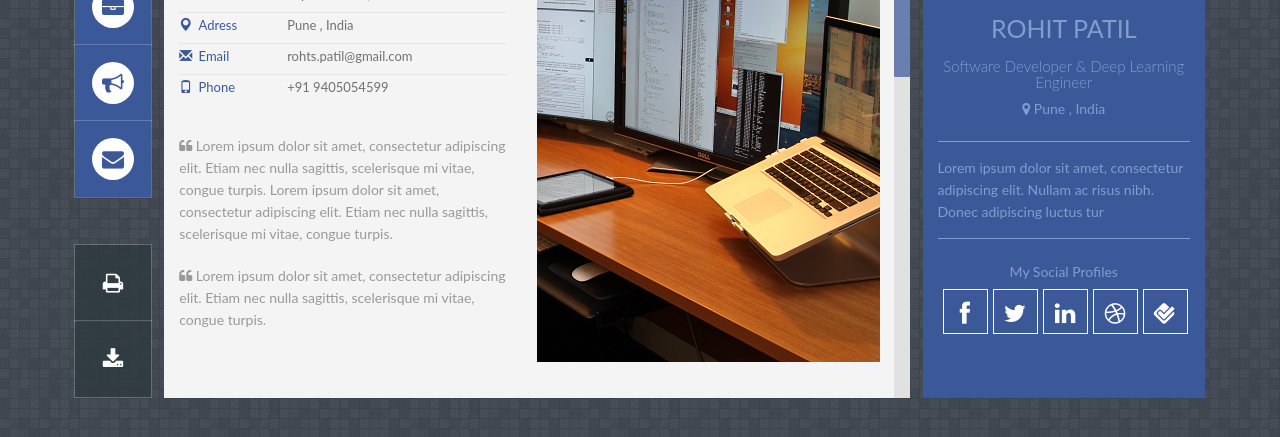
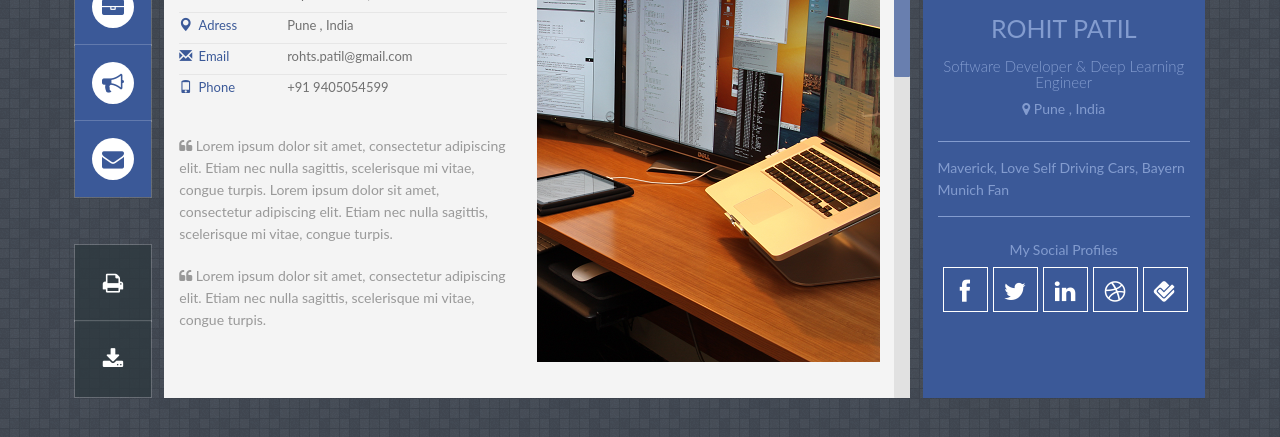
Before and after one commit to manalips30/CV, a Jekyll site: the page built from index.html, in a window 1280 px wide, cut to the strip 342-779 px from the top of the page. Built offline with Jekyll 4.4.1, drawn with Linux system fonts in a browser that asks for light colours; some web fonts are replaced.

Commit message:
Edited bio

```diff
--- a/index.html
+++ b/index.html
@@ -78,7 +78,7 @@ layout: default
         <!-- Profile Description -->
         <div id="profile_desc">
             <p>
-            	Lorem ipsum dolor sit amet, consectetur adipiscing elit. Nullam ac risus nibh. Donec adipiscing luctus tur
+            	Maverick, Love Self Driving Cars, Bayern Munich Fan
             </p>
 
         </div>
```
Also changed, not shown: 1 other file.
